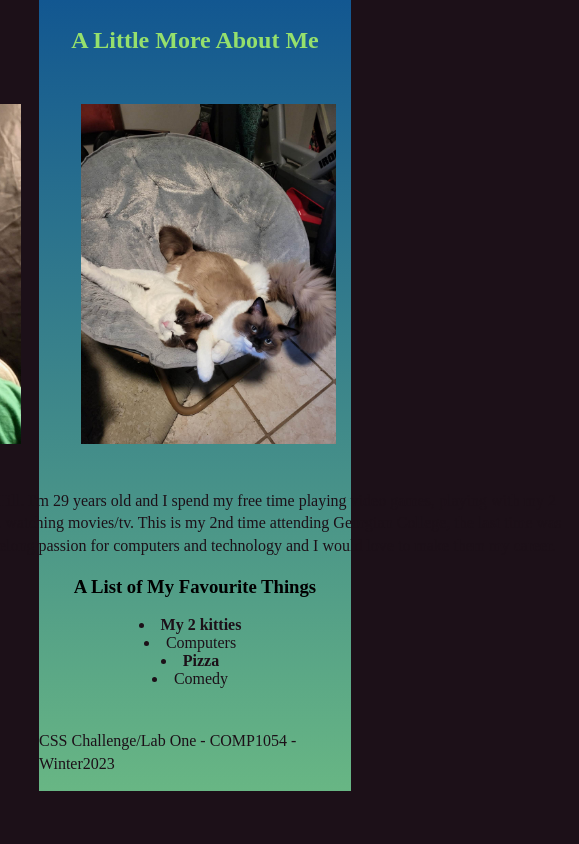
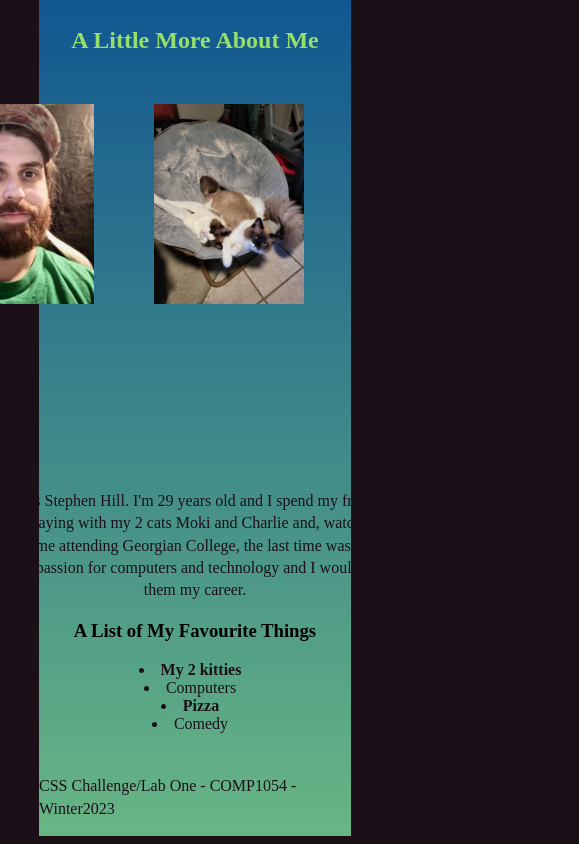
Before and after one commit to Leverc/Lab02-Comp1054, a plain HTML site: page index.html in a window 390 px wide. Shown: the part 91-935 px from the top of the page, 579 px wide, since content can reach past the window. Before the commit the page ends 890 px from the top, so only its background shows below. Drawn offline with Linux system fonts and the light colour scheme.

Commit message:
hopefully last commit, fixed images on smaller res

```diff
--- a/style.css
+++ b/style.css
@@ -1,4 +1,5 @@
 /* Stephen Hill 200240336 */
+
 
 body {
     background-color: #1c1018;
@@ -46,7 +47,7 @@ main {
 }
 
 #images img:hover {
-    filter:grayscale(80%)
+    filter: blur(1px) grayscale(1);
 }
 
 
@@ -64,3 +65,12 @@ p {
 li:nth-child(odd) {
     font-weight: bold;
 }
+
+
+@media (max-width: 780px) {
+    img {
+      height: 200px;
+      padding: 0;
+      margin: 0;
+    }
+  }
```
